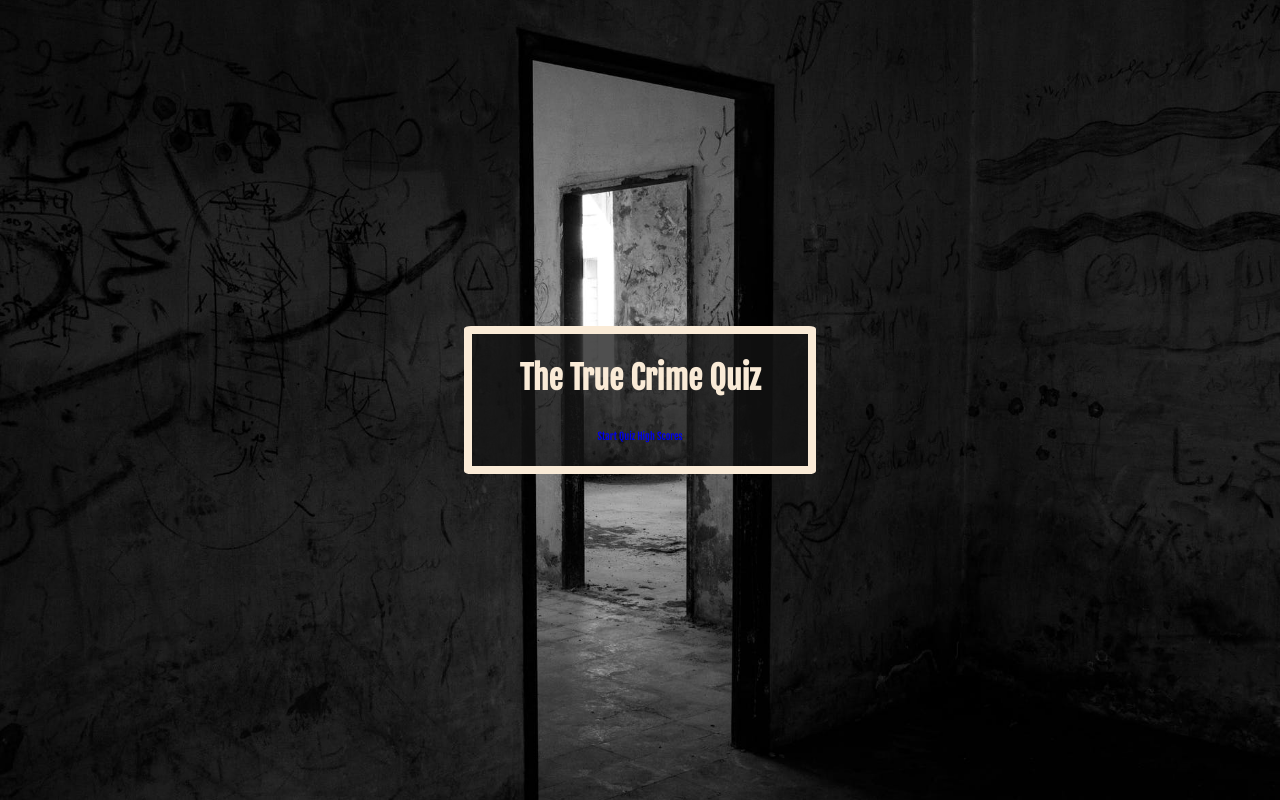
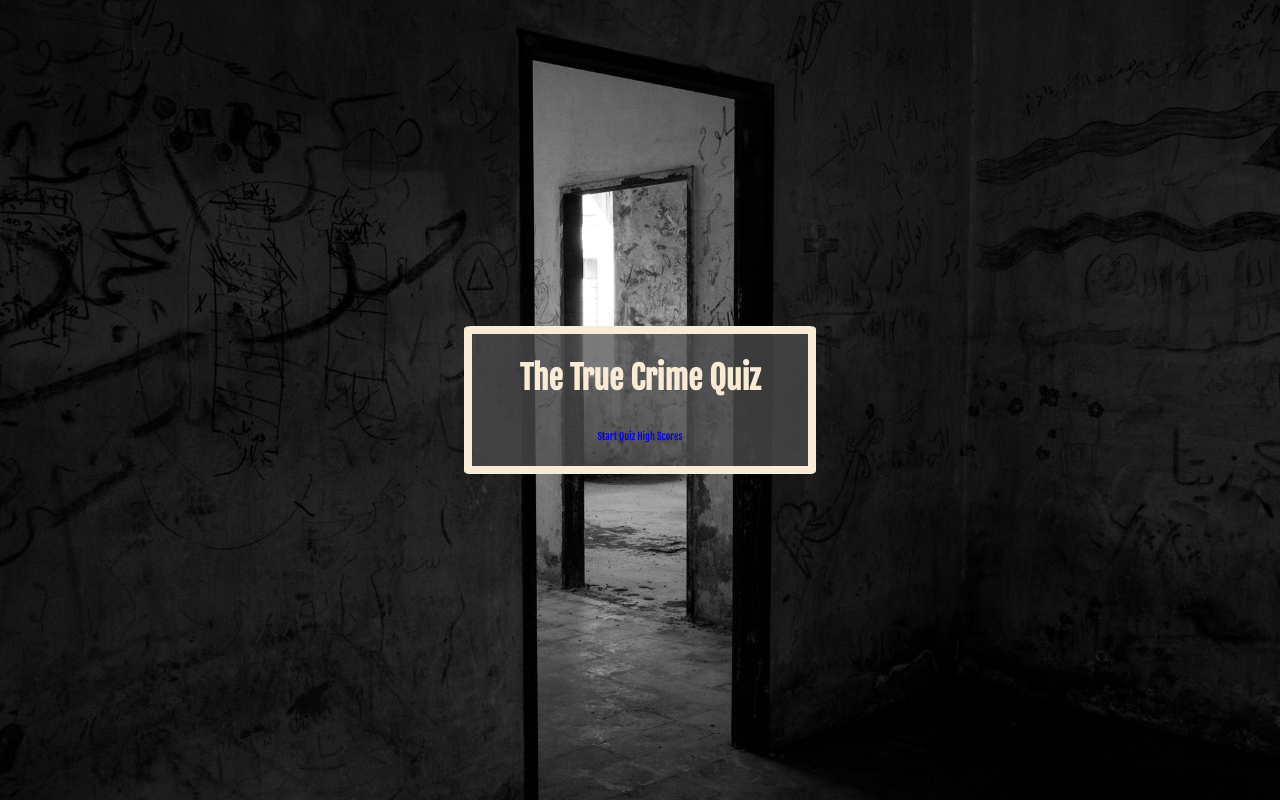
Before and after one commit to YasmineBB/The-True-Crime-Quiz, a plain HTML site: page index.html in a window 1280 px wide. Drawn offline with Linux system fonts and the light colour scheme.

Commit message:
Add container and page title styling

```diff
--- a/assets/css/style.css
+++ b/assets/css/style.css
@@ -33,12 +33,11 @@ h2 {
 }
 
 
-
 #page-container {
     text-align: center;
     padding: 1.5rem 3rem;
     border: 0.5rem solid antiquewhite;
-    background-color: rgb(20, 20, 20, 0.75);
+    background-color: rgb(78, 78, 78, 0.75);
     border-radius: 2%;
 
 }
```
